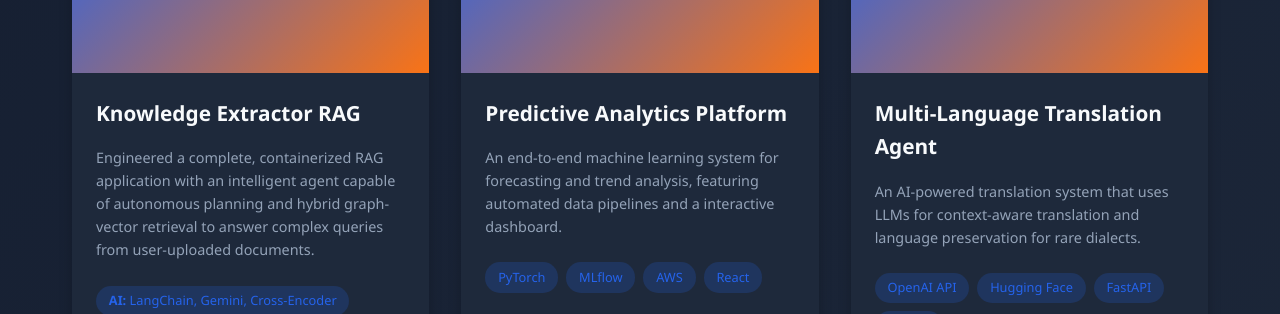
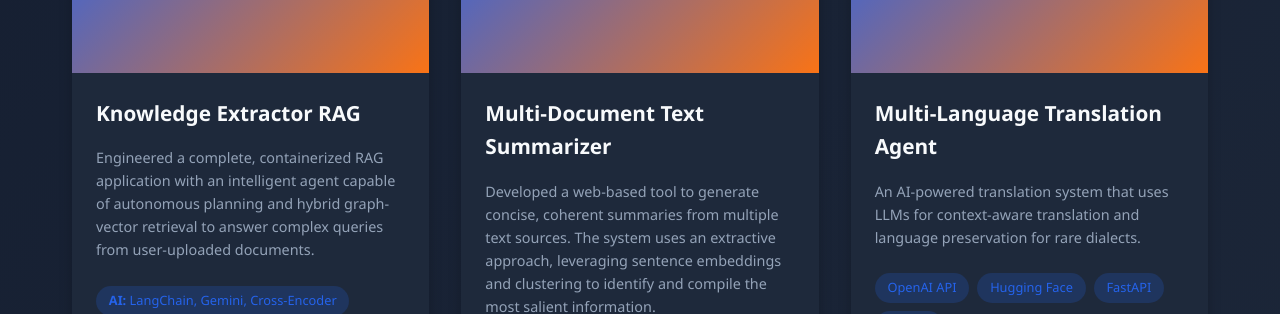
Before and after one commit to NeelM47/neelm47.github.io, a plain HTML site: page index.html in a window 1280 px wide. Shown: the part 2719-3033 px from the top of the page. Drawn offline with Linux system fonts and the light colour scheme.

Commit message:
Changed the page

```diff
--- a/index.html
+++ b/index.html
@@ -542,7 +542,7 @@
 					    <span class="tech-tag"><strong>DevOps:</strong> Docker, Docker Compose</span>
 					</div>
                     <div class="project-links">
-            			<a href="https://github.com/NeelM47/rag-project" target="_blank" rel="noopener noreferrer"><i class="fab fa-github"></i></a>
+            			<a href="https://github.com/NeelM47/Knowledge-Extractor-RAG" target="_blank" rel="noopener noreferrer"><i class="fab fa-github"></i></a>
                         <a href="#"><i class="fas fa-external-link-alt"></i></a>
                     </div>
                 </div>
@@ -552,16 +552,16 @@
                     <i class="fas fa-chart-line"></i>
                 </div>
                 <div class="project-content">
-                    <h3>Predictive Analytics Platform</h3>
-                    <p>An end-to-end machine learning system for forecasting and trend analysis, featuring automated data pipelines and a interactive dashboard.</p>
-                    <div class="project-tech">
-                        <span class="tech-tag">PyTorch</span>
-                        <span class="tech-tag">MLflow</span>
-                        <span class="tech-tag">AWS</span>
-                        <span class="tech-tag">React</span>
-                    </div>
+					<h3>Multi-Document Text Summarizer</h3>
+					<p>Developed a web-based tool to generate concise, coherent summaries from multiple text sources. The system uses an extractive approach, leveraging sentence embeddings and clustering to identify and compile the most salient information.</p>
+					<div class="project-tech">
+					    <span class="tech-tag"><strong>AI:</strong> Hugging Face, Transformers, RoBERTa</span>
+					    <span class="tech-tag"><strong>NLP:</strong> NLTK, Sentence-Transformers</span>
+					    <span class="tech-tag"><strong>Web App:</strong> Streamlit, Python</span>
+					    <span class="tech-tag"><strong>Data Science:</strong> NumPy, Scikit-learn</span>
+					</div>
                     <div class="project-links">
-                        <a href="#"><i class="fab fa-github"></i></a>
+            			<a href="https://github.com/NeelM47/summarizer" target="_blank" rel="noopener noreferrer"><i class="fab fa-github"></i></a>
                         <a href="#"><i class="fas fa-external-link-alt"></i></a>
                     </div>
                 </div>
```
